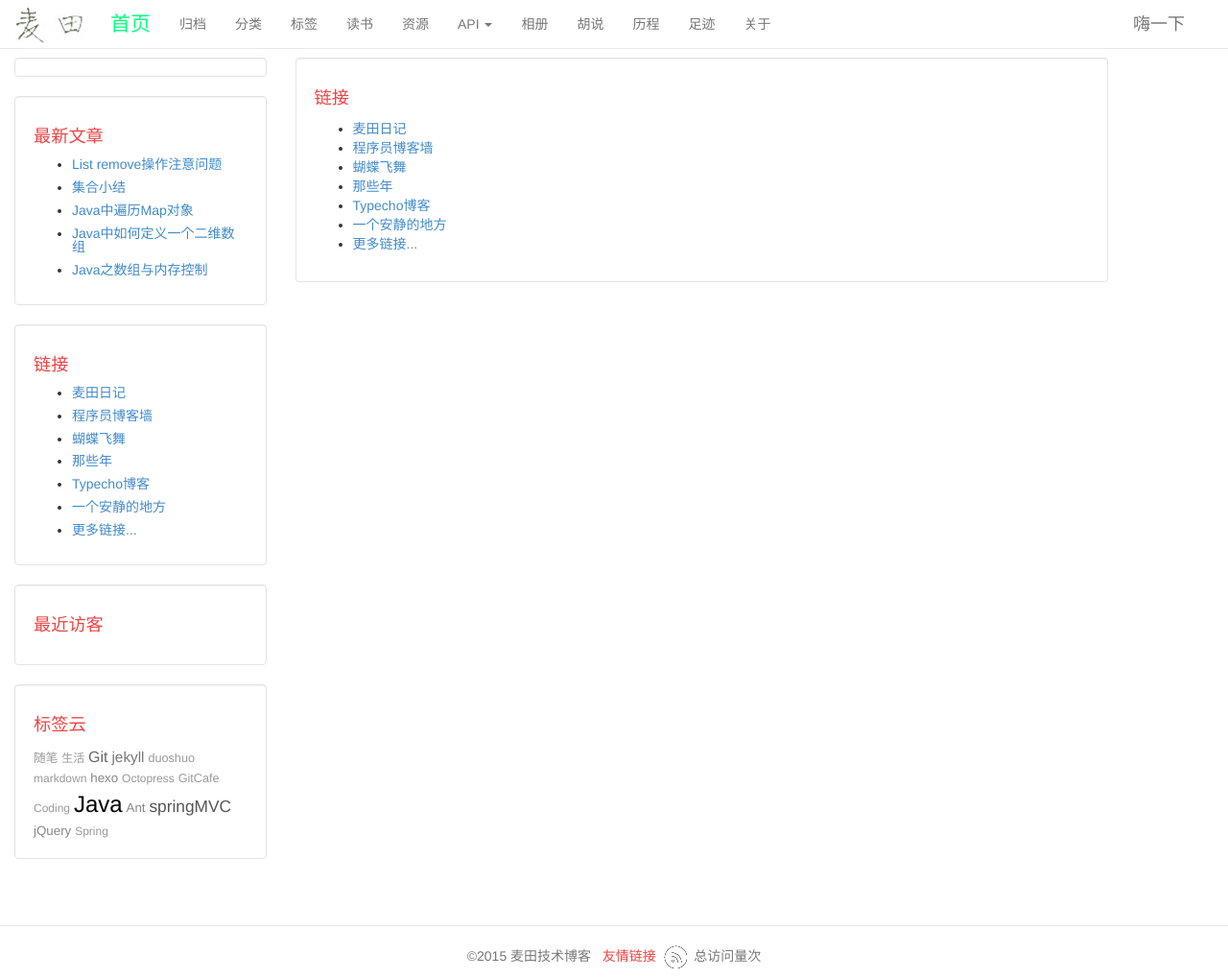
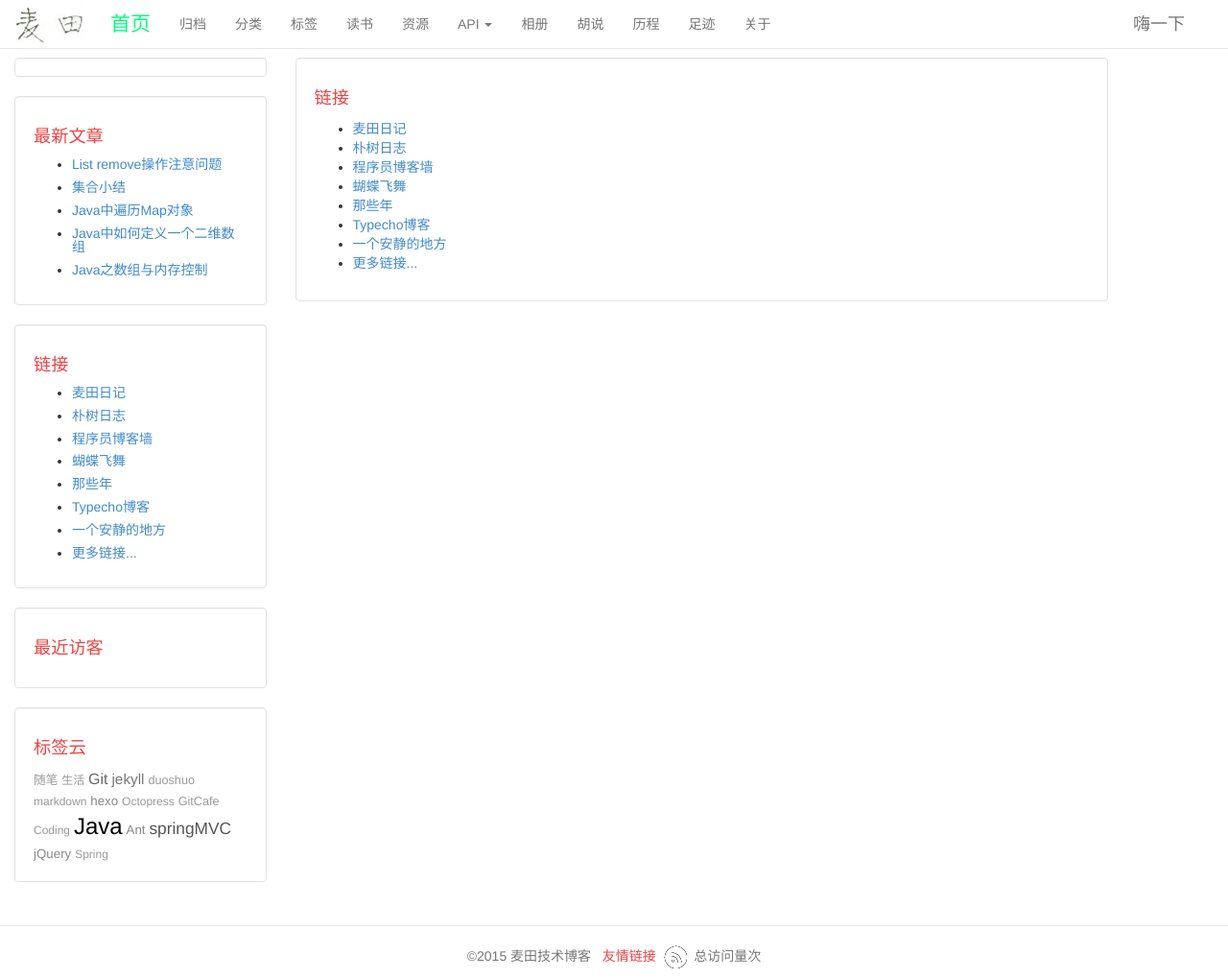
Before and after one commit to itmyhome2013/itmyhome2013.github.com, a Jekyll site: the page built from links.html, in a window 1280 px wide and 1019 px high. Shown: the whole window at 96% size. Built offline with Jekyll 4.4.1, drawn with Linux system fonts in a browser that asks for light colours; Markdown is read by kramdown in place of the engine named in the settings; comment, search, counter and statistics services are not loaded.

Commit message:
添加链接

```diff
--- a/_includes/links-list.html
+++ b/_includes/links-list.html
@@ -1,6 +1,7 @@
 <h1>链接</h1>
 <ul>
    <li><a href="http://diary.itmyhome.com/" target="_blank">麦田日记</a></li>
+   <li><a href="http://pushu.me/" target="_blank">朴树日志</a></li>
    <li><a href="http://itmyhome.com/blog-wall/" target="_blank">程序员博客墙</a></li>
    <li><a href="http://itmyhome.com/konglimei/" target="_blank">蝴蝶飞舞</a></li>
    <li><a href="http://blog.itmyhome.com/lifeofpeace/" target="_blank">那些年</a></li>
```
